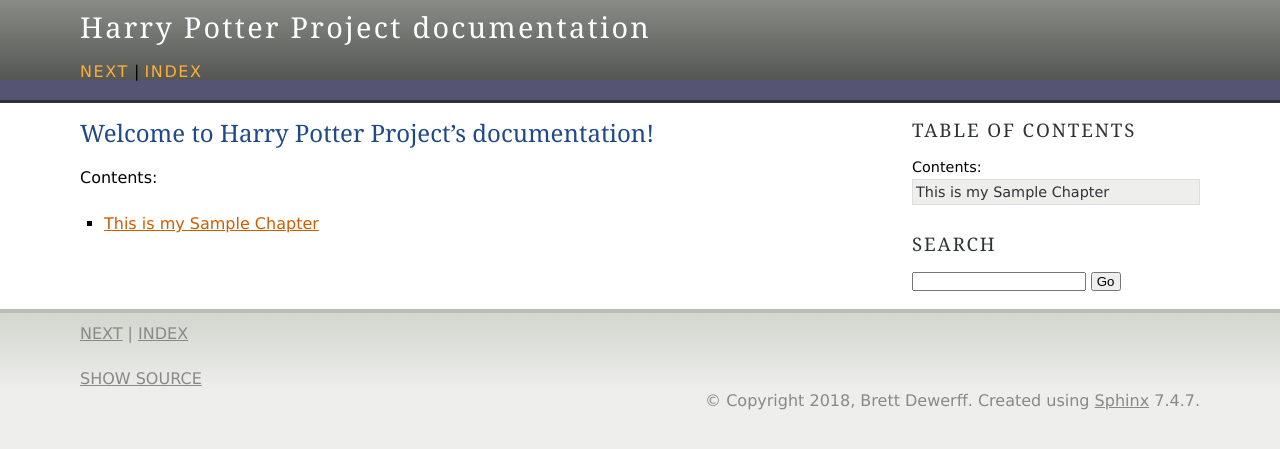
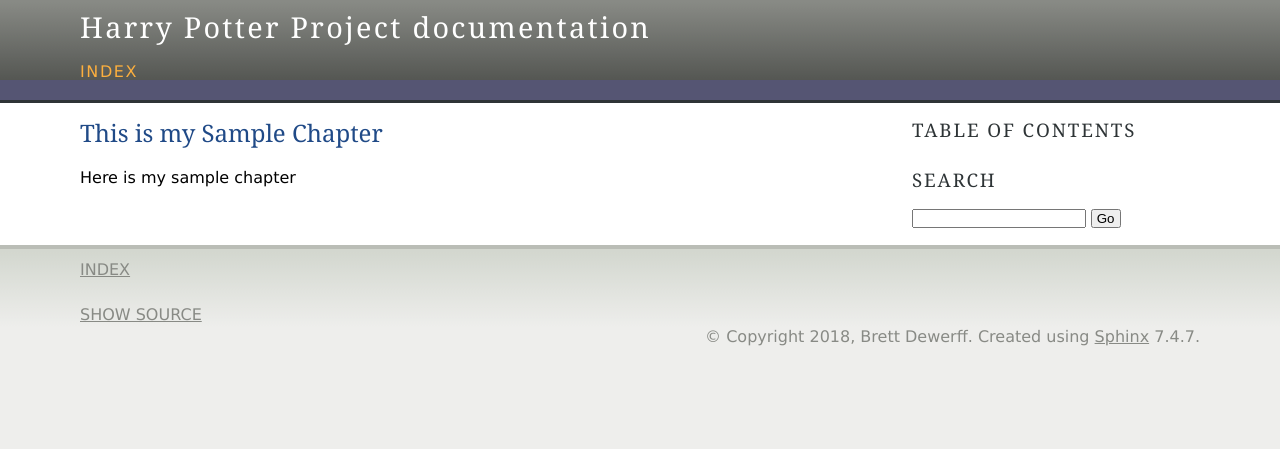
Before and after one commit to bdewerff/harry_potter_project, a Sphinx documentation site: the page built from source/index.rst, in a window 1280 px wide. Shown: the top 449 px of the page. Built offline with Sphinx 7.4.7, drawn with Linux system fonts in a browser that asks for light colours.

Commit message:
pages 3 and 4

```diff
--- a/source/index.rst
+++ b/source/index.rst
@@ -1,8 +1,4 @@
-Welcome to Harry Potter Project's documentation!
-================================================
+This is my Sample Chapter
+=========================
 
-.. toctree::
-   :maxdepth: 2
-   :caption: Contents:
-
-   sample_chapter/index
+Here is my sample chapter
--- a/source/sample_chapter/index.rst
+++ /dev/null
@@ -1,4 +0,0 @@
-This is my Sample Chapter
-=========================
-
-Here is my sample chapter
```
Also changed, not shown: source/butterbeer.rst (added, +7 -0 lines), source/butterbeer/butterbeer.rst (added, +7 -0 lines), source/spells/harrypotterspells.rst (added, +13 -0 lines), source/broadway/harrypotterplay.rst (renamed from source/the_play/harry_potter_the_play.rst), source/theme_park/harrypotterworld.rst (renamed from source/theme_park/harry_potter_world.rst).
